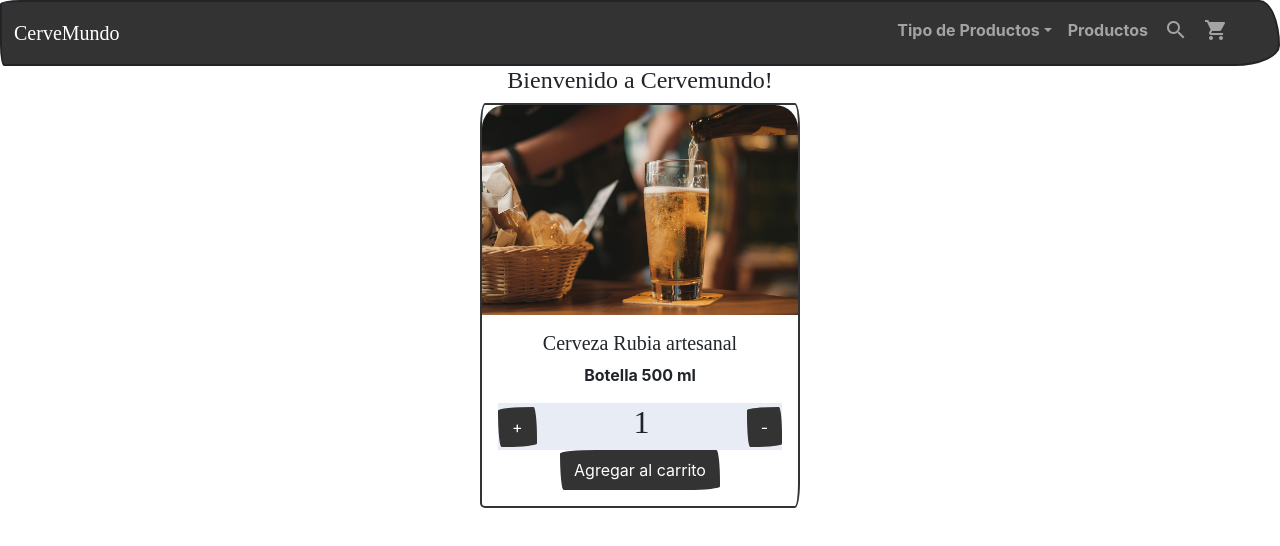
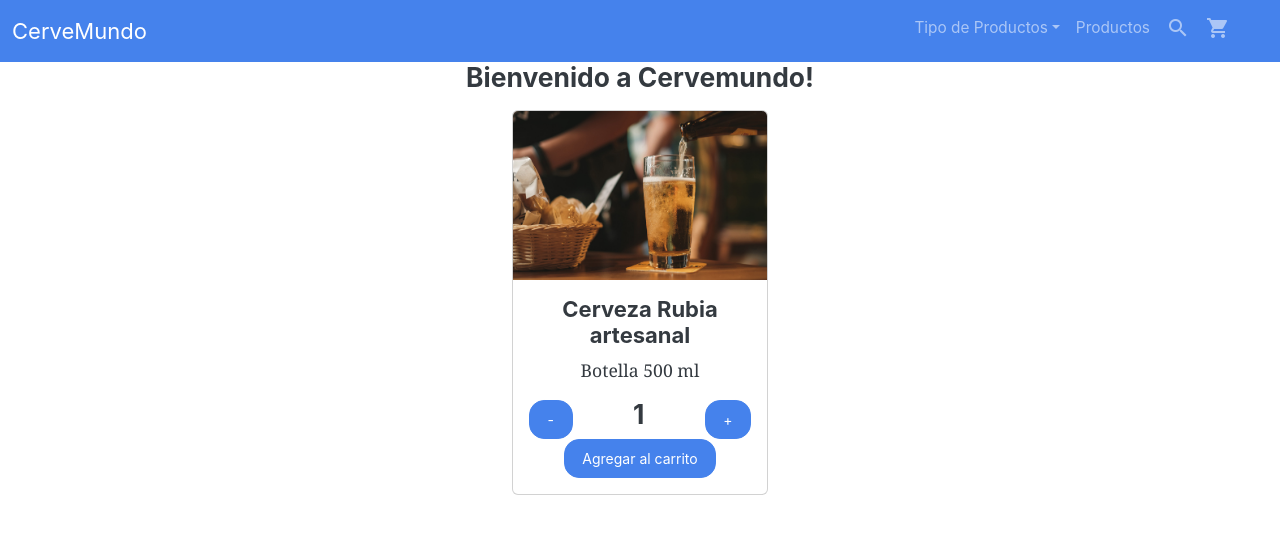
Before and after one commit to claudiomr79/Cervemundo-Rohr, a React (Create React App) app: page / in a window 1280 px wide. Shown: the top 546 px of the page. Built offline with nearby package versions, Linux system fonts and the light colour scheme; a web font is replaced by a local one.

Commit message:
desafio contador con boton

```diff
--- a/src/App.js
+++ b/src/App.js
@@ -1,10 +1,10 @@
 import { NavBar } from "./components/header/NavBar";
 import {ItemListContainer} from "./components/ItemListContainer"
-import 'bootswatch/dist/sketchy/bootstrap.min.css'; //bootswatch
+import 'bootswatch/dist/litera/bootstrap.min.css'; //bootswatch
 
 const App = () =>(
 <>
-    <NavBar/>
+    <NavBar />
     <ItemListContainer greeting= {"Bienvenido a Cervemundo"}/>
 </>
 )
--- a/src/components/ItemCount.js
+++ b/src/components/ItemCount.js
@@ -4,8 +4,10 @@ import {Card, Button } from 'react-bootstrap'
 import { ToastContainer, toast } from 'react-toastify';
 import 'react-toastify/dist/ReactToastify.css';
 
-export default function ItemCount({stock,initial}) {
+export default function ItemCount({stock,initial,onAdd}) {
     let [contador, setContador] = useState(initial); //manejo de estado
+
+    const notify = (contador) => toast.info(`Agregado al carrito ${contador} unidades`);//toast
 
     const sumar = () => {
         if (contador < stock)
@@ -17,37 +19,35 @@ export default function ItemCount({stock,initial}) {
             setContador(contador - 1)
     }
 
-    const onAdd = () => {
+    const agregarAlcarrito = () => {
         setContador(initial)
-        notify()
+        notify(contador)
+        onAdd(contador)
     }
-
-    const notify = () => toast.info('Agregado al carrito!');//toast
 
     return (
       <div>
-        <Card style={{ width: "20rem" }}>
+        <Card style={{ width: "16rem"}}>
           <Card.Img variant="top" src="./cerveza-artesanal.jpg" />
           <Card.Body style={{ textAlign: "center" }}>
             <Card.Title>Cerveza Rubia artesanal</Card.Title>
             <Card.Text>Botella 500 ml</Card.Text>
             <div id="contador">
+                <button type="button" class="btn btn-primary" onClick={restar}>
+                -
+                </button>
+                <h4>{contador}</h4>
                 <button type="button" class="btn btn-primary" onClick={sumar}>
                 +
                 </button>
-                <h2>{contador}</h2>
-                <button type="button" class="btn btn-primary" onClick={restar}>
-                -
-                </button>
             </div>
-
-            <button type="button" class="btn btn-primary" onClick={onAdd}>
+            <button type="button" class="btn btn-primary" onClick={agregarAlcarrito}>
               Agregar al carrito
             </button>
             <ToastContainer
               position="top-right"
-              autoClose={4000}
-              hideProgressBar={false}
+              autoClose={2000}
+               hideProgressBar={false}
               newestOnTop={false}
               closeOnClick
               rtl={false}
--- a/src/components/ItemListContainer.js
+++ b/src/components/ItemListContainer.js
@@ -1,19 +1,18 @@
-import Button from '@restart/ui/esm/Button'
 import React from 'react'
-import { useState } from 'react'
 import ItemCount from './ItemCount'
 
 export const ItemListContainer = (props) => {
 
-
+   const onAdd = (cantidad) => {
+    console.log(cantidad)
+   }
 
 
     return (
         <div>
-           <h4 style={{ textAlign:"center" }}> {props.greeting}! </h4>
-
+           <h4 style={{ textAlign:"center" }}>{props.greeting}! </h4>
            <div id= "centrar">
-                <ItemCount stock={5} initial={1}/>
+                <ItemCount stock={5} initial={1} onAdd={onAdd}/>
            </div>
         </div>
     )
--- a/src/estilos.css
+++ b/src/estilos.css
@@ -1,23 +1,18 @@
 
 #centrar{
+    margin: 16px;
     display: flex;
     background-color:white;
-    justify-content: center;
+    justify-content: space-around;
     align-items: center;
     flex-direction: row;
     flex-wrap: wrap;
 }
 #contador{
     display: flex;
-    background-color:rgb(231, 236, 245);
+    background-color:white;
     justify-content:space-between;
     align-items: center;
     flex-direction: row;
     flex-wrap: wrap;
 }
-#card-centrar{
-    display: flex;
-    background-color: white;
-    justify-content: center;
-    align-items: baseline;
-}
```
